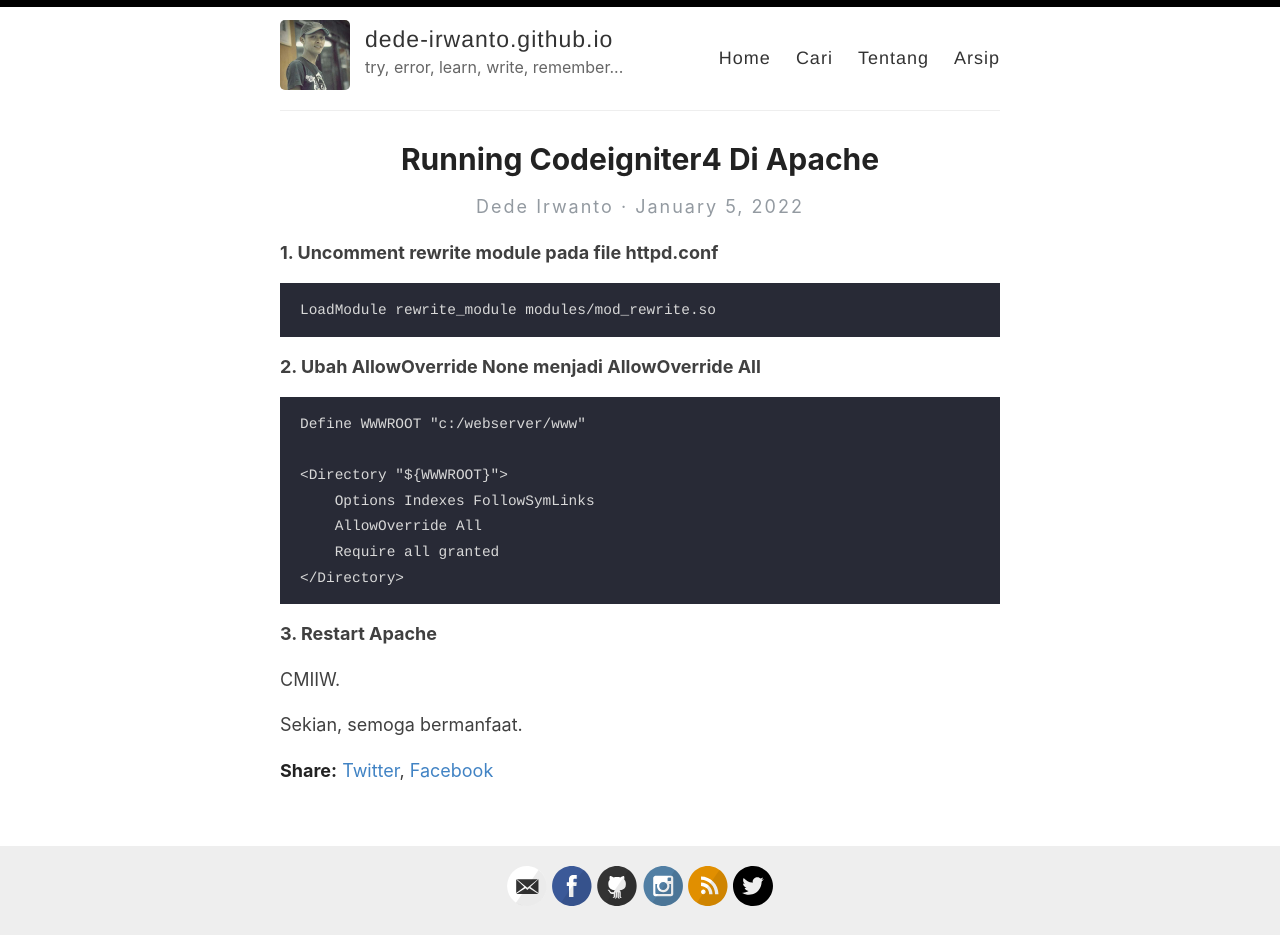
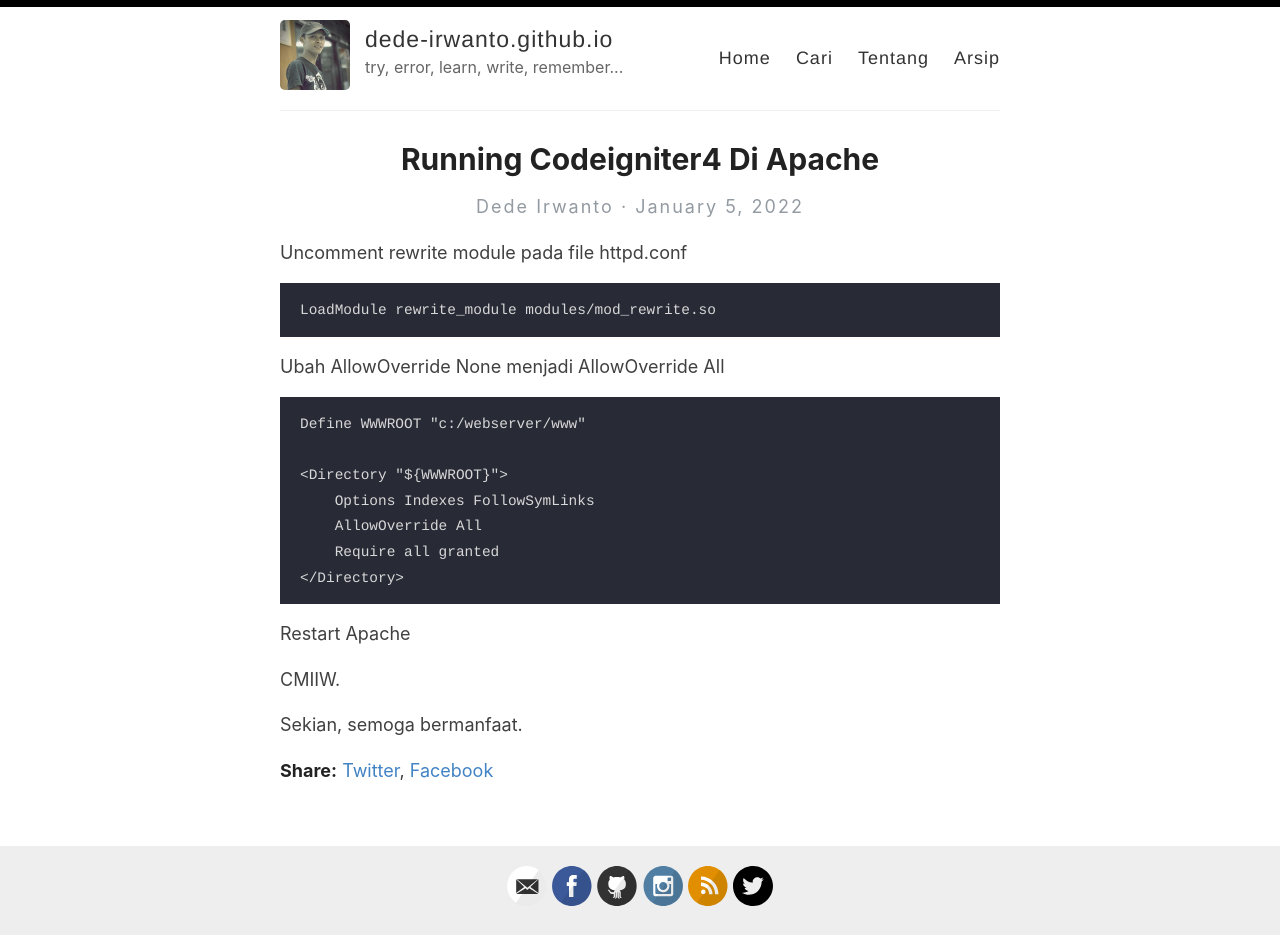
Before and after one commit to dede-irwanto/dede-irwanto.github.io, a Jekyll site: the page built from _posts/2022-01-05-running-codeigniter4-di-apache.md, in a window 1280 px wide. Built offline with Jekyll 4.4.1, drawn with Linux system fonts in a browser that asks for light colours; comment, search, counter and statistics services are not loaded.

Commit message:
Update 2022-01-05-running-codeigniter4-di-apache.md

```diff
--- a/_posts/2022-01-05-running-codeigniter4-di-apache.md
+++ b/_posts/2022-01-05-running-codeigniter4-di-apache.md
@@ -1,11 +1,11 @@
 ---
 layout: post
 ---
-**1. Uncomment rewrite module pada file httpd.conf**
+Uncomment rewrite module pada file httpd.conf
 
     LoadModule rewrite_module modules/mod_rewrite.so
 
-**2. Ubah AllowOverride None menjadi AllowOverride All**
+Ubah AllowOverride None menjadi AllowOverride All
 
     Define WWWROOT "c:/webserver/www"
 
@@ -15,7 +15,7 @@ layout: post
         Require all granted
     </Directory>
 
-**3. Restart Apache**
+Restart Apache
 
 CMIIW.
 
```
